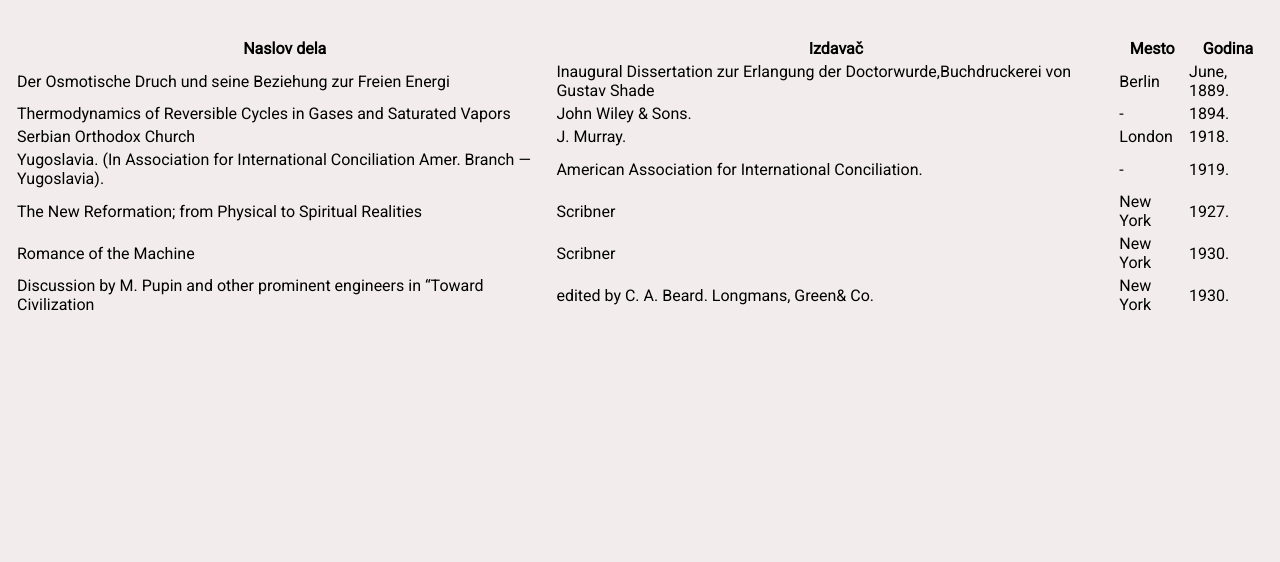
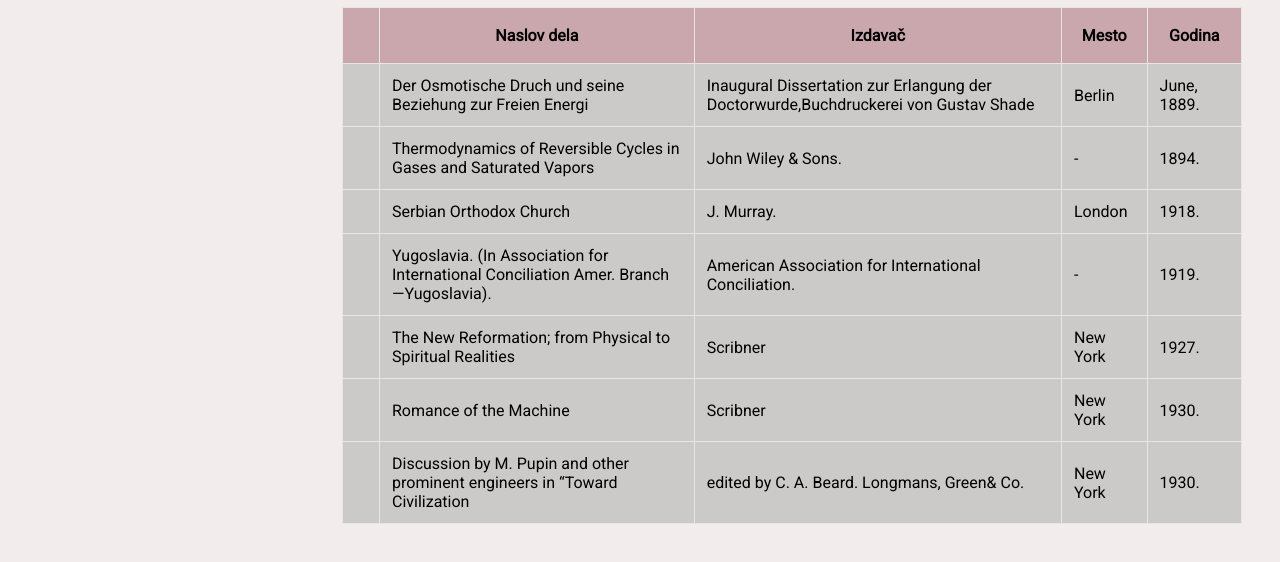
Before and after one commit to SvetlanaM83/Assignment_3, a plain HTML site: page literary_work.html in a window 1280 px wide. Shown: the part 180-742 px from the top of the page. Drawn offline with Linux system fonts and the light colour scheme.

Commit message:
"table style added"

```diff
--- a/css/style.css
+++ b/css/style.css
@@ -33,3 +33,31 @@ a{
     font-size: 18px;
 
 }
+table {
+    border-collapse: collapse;
+    width: 900px;
+    border-collapse: collapse;
+
+  }
+
+  th {
+    padding: 18px;
+  }
+
+  td {
+    padding: 12px;
+  }
+
+  th,
+  td {
+    border: solid 1px #e6e6e6;
+  }
+
+  tr {
+    background-color: #ccc9c9;
+  }
+
+  #heading {
+    background-color: #caa7ad;
+
+  }
--- a/literary_work.html
+++ b/literary_work.html
@@ -22,9 +22,9 @@
 
 <p><b>Beside this he also published:</b></p>
 </section>
-</aside>
+
 <table>
-    <tr>
+    <tr id="heading">
         <th></th>
         <th>Naslov dela</th>
         <th>Izdavač</th>
@@ -82,5 +82,6 @@
     </tr>
 
 </table>
+</aside>
 </body>
 </html>
```
